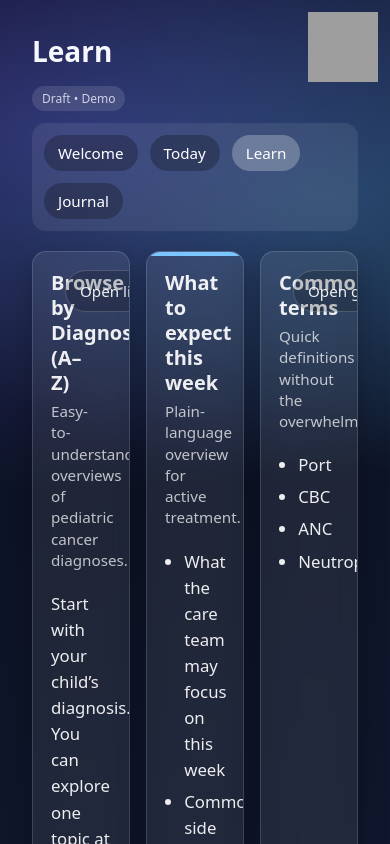
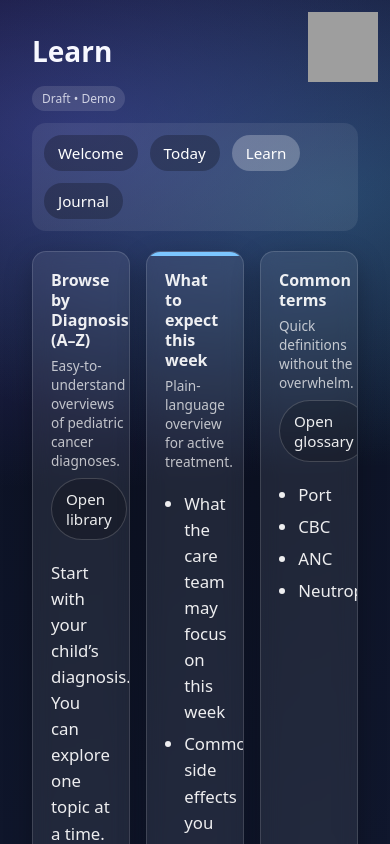
Before and after one commit to ClaudiaLillibridge/merlin-kip-pediatric-caregiver, a Next.js app: page /learn in a window 390 px wide. Shown: the top 844 px of the page. Built offline with nearby package versions, Linux system fonts and the light colour scheme; grey boxes are pictures that could not be loaded.

Commit message:
Fix Learn page mobile layout

```diff
--- a/styles/globals.css
+++ b/styles/globals.css
@@ -227,3 +227,35 @@ button:hover{
 .mk-bullets li {
   margin-bottom: var(--space-1);
 }
+/* ----------------------------- */
+/* Mobile Learn page fixes       */
+/* ----------------------------- */
+
+@media (max-width: 600px) {
+  /* Stack card header content instead of squeezing */
+  .mk-card__header {
+    flex-direction: column;
+    align-items: flex-start;
+    gap: 8px;
+  }
+
+  /* Make right-side actions (buttons/links) drop below text */
+  .mk-card__header > div:last-child {
+    width: 100%;
+  }
+
+  /* Ensure pill / button links don’t overlap text */
+  .mk-pill {
+    display: inline-block;
+    width: fit-content;
+  }
+
+  /* Slightly reduce title size so it fits better */
+  .mk-card__title {
+    font-size: 1rem;
+  }
+
+  .mk-card__subtitle {
+    font-size: 0.85rem;
+  }
+}
```
